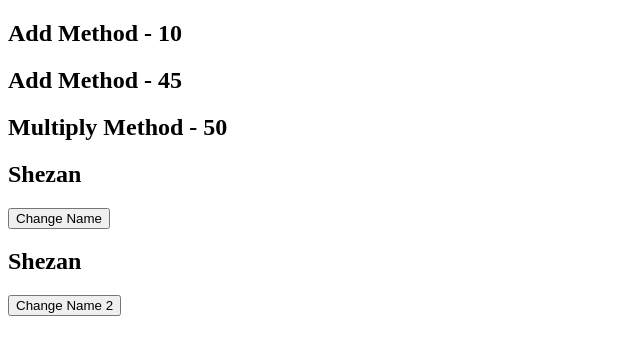
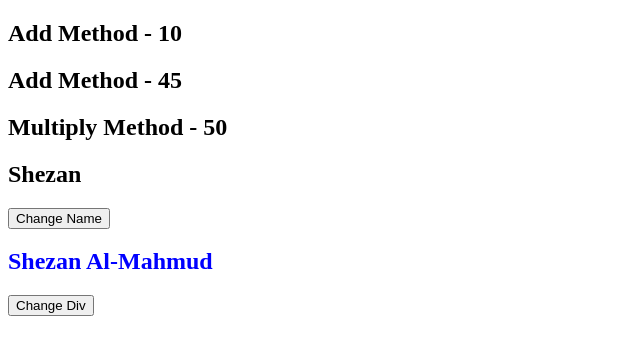
Before and after one commit to shezan7/VueJS-Study, a Vue app in the folder Study1/learning3/: page / in a window 1280 px wide. Shown: the top 354 px of the page, without its empty margins (0-640 px from the left). Built offline with nearby package versions, Linux system fonts and the light colour scheme.

Commit message:
add button for changing color and size

```diff
--- a/Study1/learning3/src/App.vue
+++ b/Study1/learning3/src/App.vue
@@ -12,9 +12,12 @@
     </div>
 
     <div>
-      <h2> {{name2}} </h2>
       <div>
-        <button @click="changeName2">Change Name 2</button>
+        <h2 v-if="name2===true" class="divChange"> Shezan Al-Mahmud updated </h2>
+        <h2 v-else class="divChange2"> Shezan Al-Mahmud </h2>
+      </div>
+      <div>
+        <button @click="changeDiv">Change Div</button>
       </div>
     </div>
 
@@ -28,7 +31,7 @@ export default {
     return {
       baseMultiplier: 5,
       name: 'Shezan',
-      name2: 'Shezan'
+      name2: false
     }
   },
   methods: {
@@ -41,8 +44,8 @@ export default {
     changeName() {
       this.name = 'Al-Mahmud'
     },
-    changeName2() {
-      this.name2 = 'Shezan Al-Mahmud'
+    changeDiv() {
+      this.name2 = true
     }
   }
 }
@@ -57,4 +60,11 @@ export default {
   color: #2c3e50;
   margin-top: 60px;
 }
+.divChange {
+  color: red;
+  font-size: 50px;
+}
+.divChange2 {
+  color: blue
+}
 </style>
```
